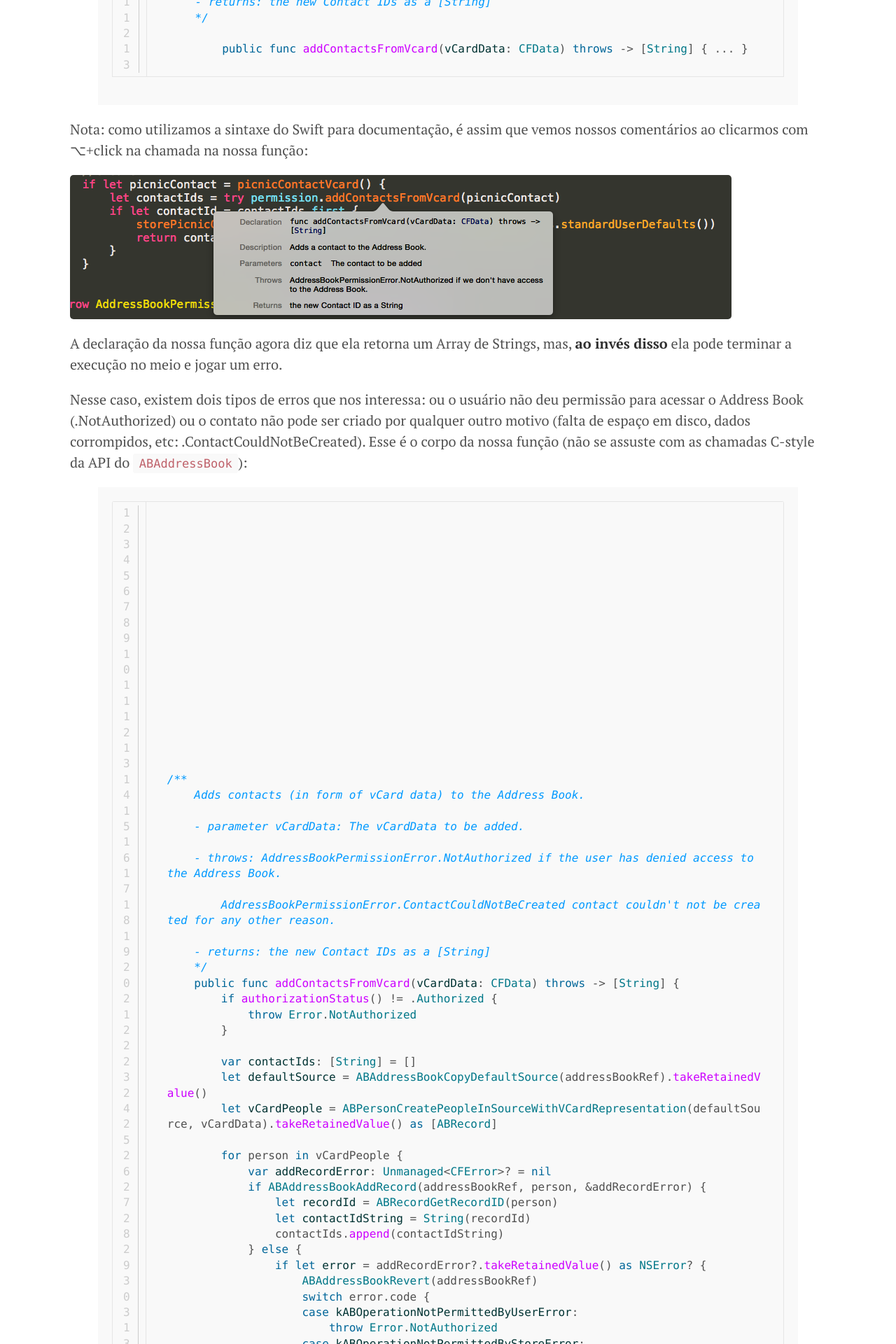
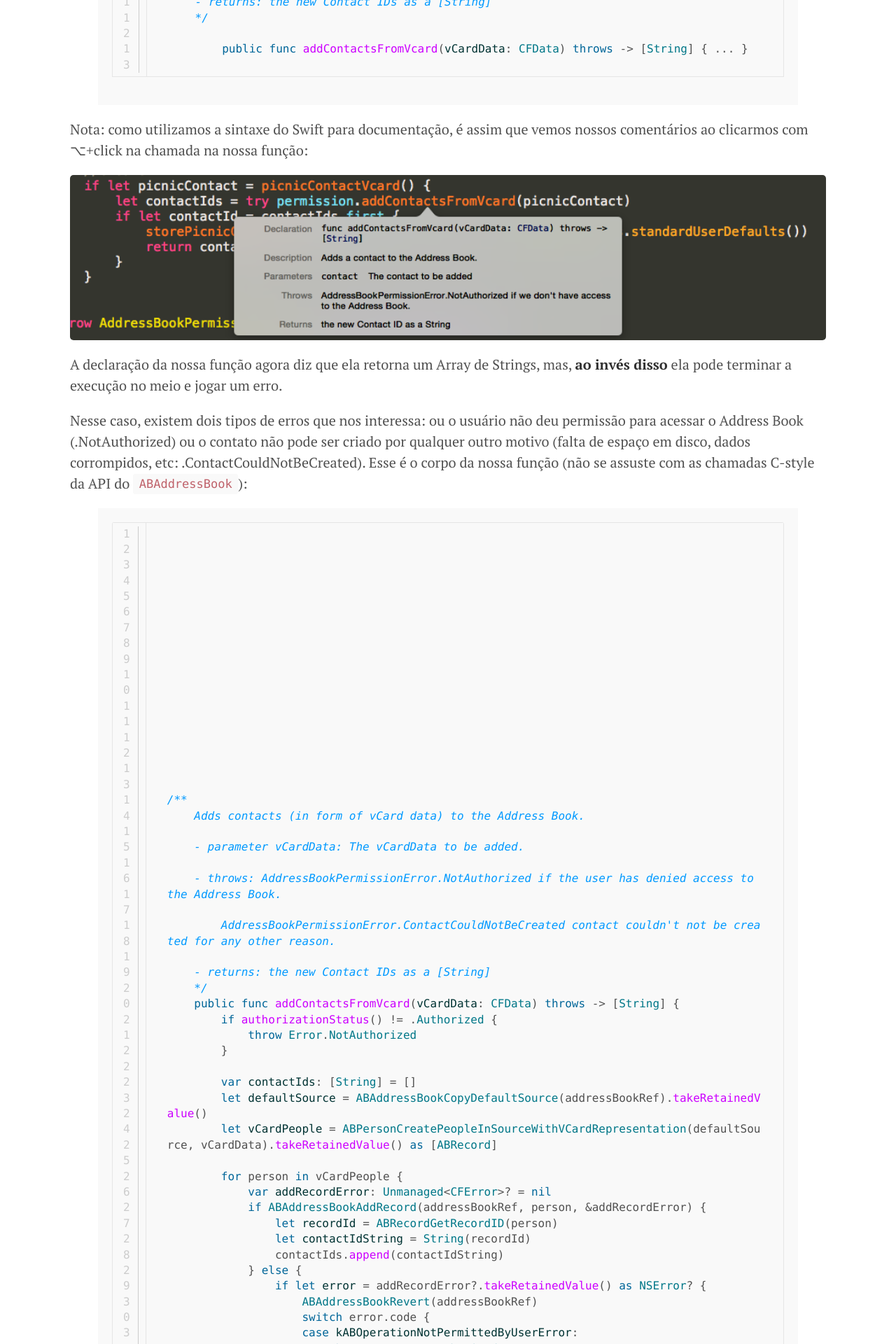
Before and after one commit to Invariante/invariante, a Jekyll site: the page built from _posts/2015-10-04-Tratamento-de-Erros.md, in a window 1280 px wide. Shown: the part 3666-5586 px from the top of the page at 70% size. Built offline with Jekyll 4.4.1, drawn with Linux system fonts in a browser that asks for light colours; Markdown is read by kramdown in place of the engine named in the settings.

Commit message:
Adjusts images for error handling post

```diff
--- a/_posts/2015-10-04-Tratamento-de-Erros.md
+++ b/_posts/2015-10-04-Tratamento-de-Erros.md
@@ -108,7 +108,7 @@
 
 Nota: como utilizamos a sintaxe do Swift para documentação, é assim que vemos nossos comentários ao clicarmos com ⌥+click na chamada na nossa função:
 
-![Boa documentação <3](/public/imgs/error-handling-1.png)
+<img src="/public/imgs/error-handling-1.png" alt="Boa documentação <3" style="width: 100%; margin 0 auto 0 auto;"/>
 
 A declaração da nossa função agora diz que ela retorna um Array de Strings, mas, **ao invés disso** ela pode terminar a execução no meio e jogar um  erro.
 
@@ -198,7 +198,7 @@
 
 O compilador nos dará o erro "Call can throw, but it is not marked with 'try' and the error is not handled".
 
-![Cadê o try?](/public/imgs/error-handling-2.png)
+<img src="/public/imgs/error-handling-2.png" alt="Cadê o try?" style="width: 100%; margin 0 auto 0 auto;"/>
 
 ## Faça, tente, capture.
 
```
